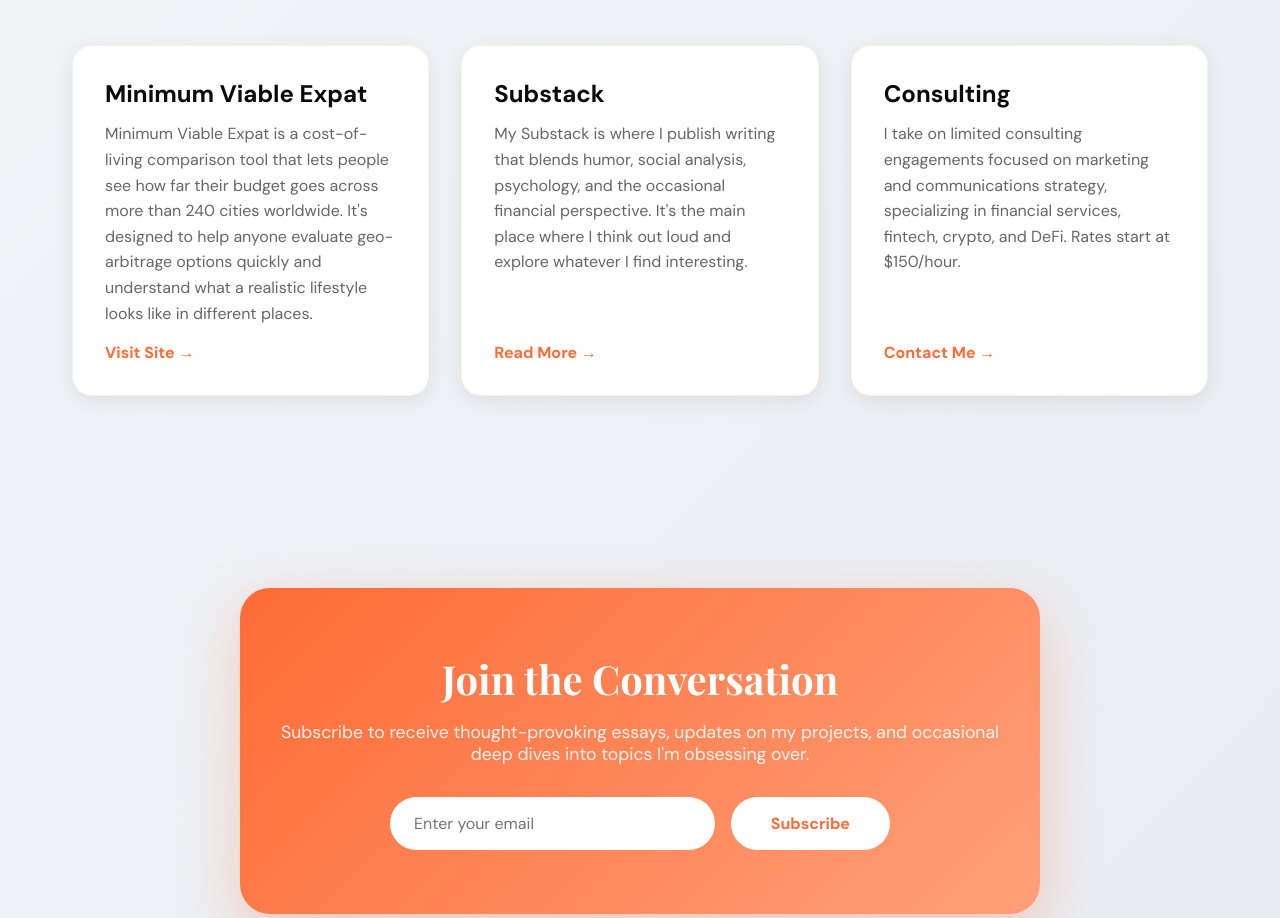
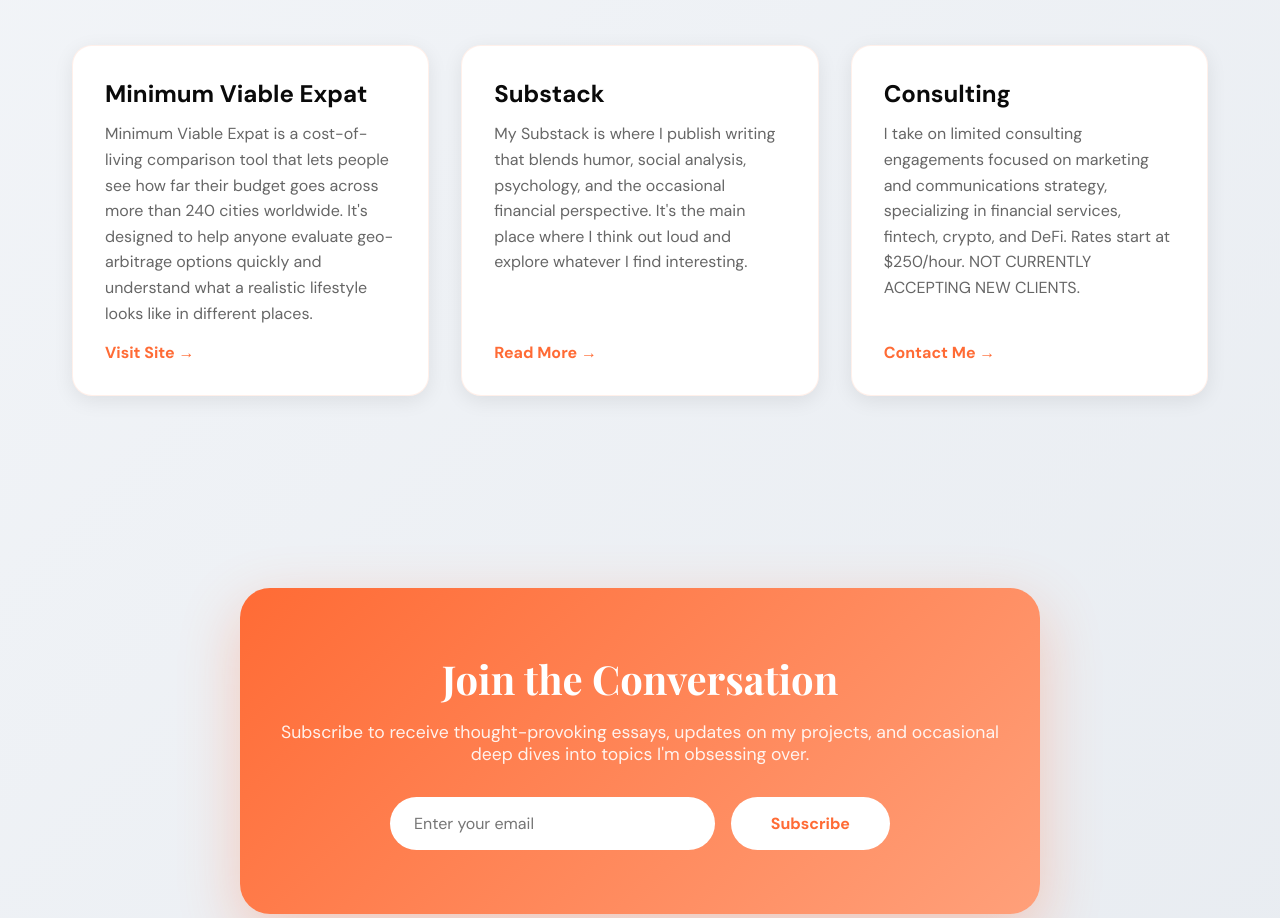
Before and after one commit to planetofthepaul/PersonalSite, a plain HTML site: page index.html in a window 1280 px wide. Shown: the part 976-1894 px from the top of the page. Drawn offline with nearby package versions, Linux system fonts and the light colour scheme.

Commit message:
Update index.html

```diff
--- a/index.html
+++ b/index.html
@@ -447,7 +447,7 @@
                         <h3 class="project-title">Consulting</h3>
                         <p class="project-description">
                             I take on limited consulting engagements focused on marketing and communications strategy,
-                            specializing in financial services, fintech, crypto, and DeFi. Rates start at $150/hour.
+                            specializing in financial services, fintech, crypto, and DeFi. Rates start at $250/hour. NOT CURRENTLY ACCEPTING NEW CLIENTS.
                         </p>
                         <span class="card-link">Contact Me →</span>
                     </div>
```
